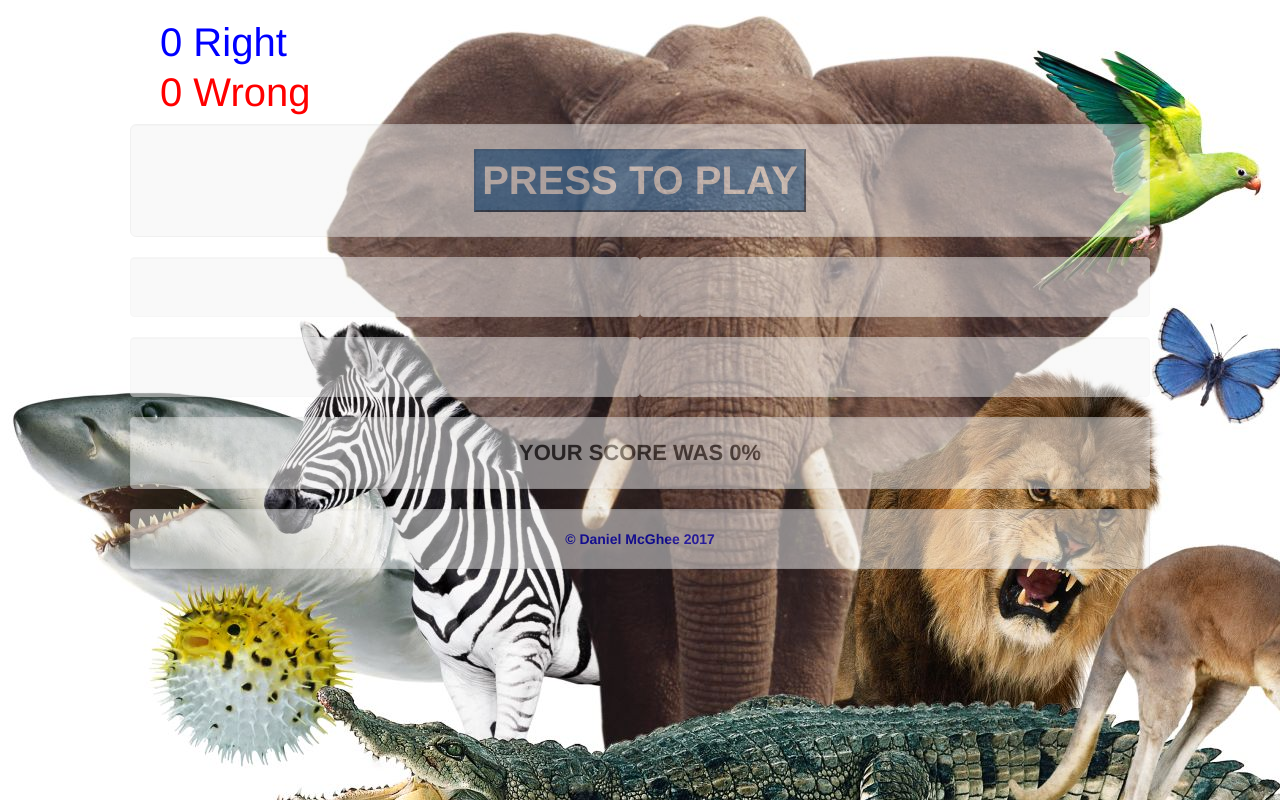
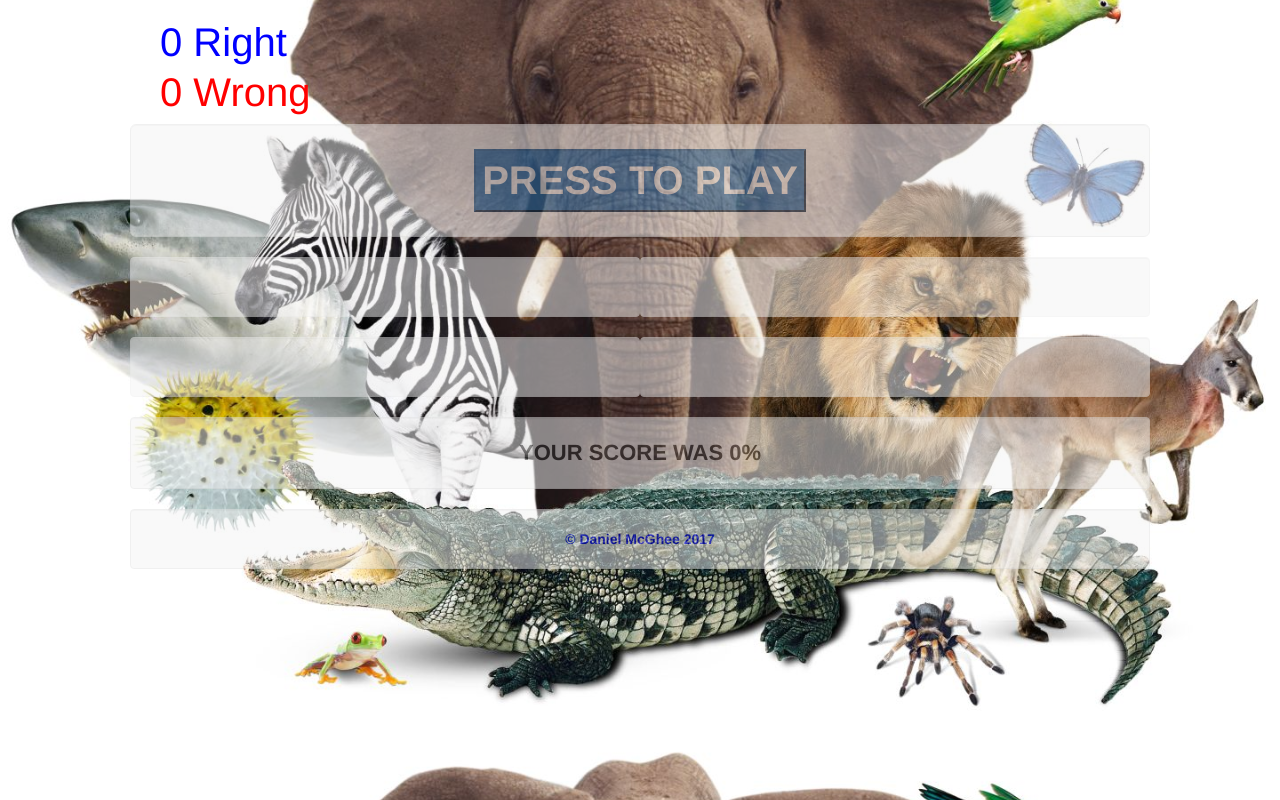
Before and after one commit to fodnb/TriviaGame, a PHP site: page / in a window 1280 px wide. Run offline with PHP 8.4, Linux system fonts and the light colour scheme; some libraries are stand-ins or nearby versions.

Commit message:
fixed image background

```diff
--- a/assets/css/style.css
+++ b/assets/css/style.css
@@ -9,6 +9,8 @@ body {
     box-sizing: border-box;
     margin: 0 auto;
       background: url("../newimage/animals.gif");
+    background-position:50% 50%;
+    background-size: cover;
 }
 
 
```
